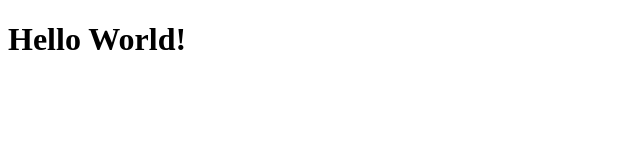
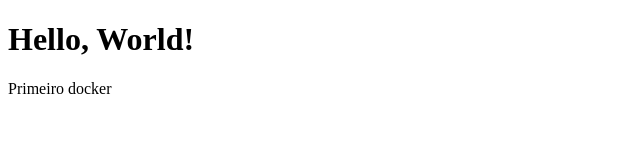
Before and after one commit to LaizaCristina-wd/modulo2_Docker2, a plain HTML site: page index.html in a window 1280 px wide. Shown: the whole page, without its empty margins (0-640 px from the left). Drawn offline with Linux system fonts and the light colour scheme.

Commit message:
Alterações realizadas

```diff
--- a/index.html
+++ b/index.html
@@ -7,6 +7,7 @@
   <title>Hello World!</title>
 </head>
 <body>
-  <h1>Hello World!</h1>
+  <h1>Hello, World!</h1>
+  <p>Primeiro docker</p>
 </body>
 </html>
```
